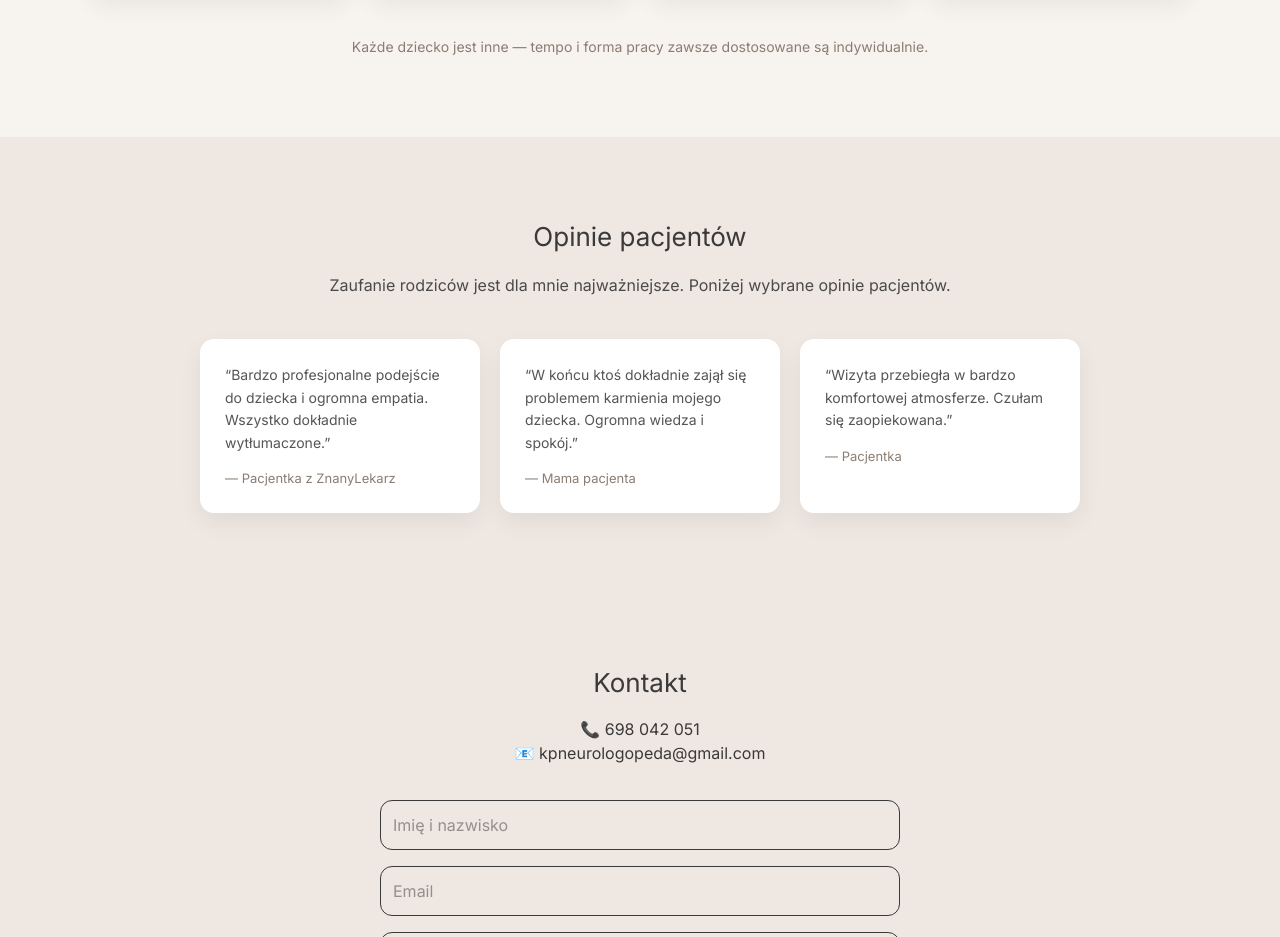
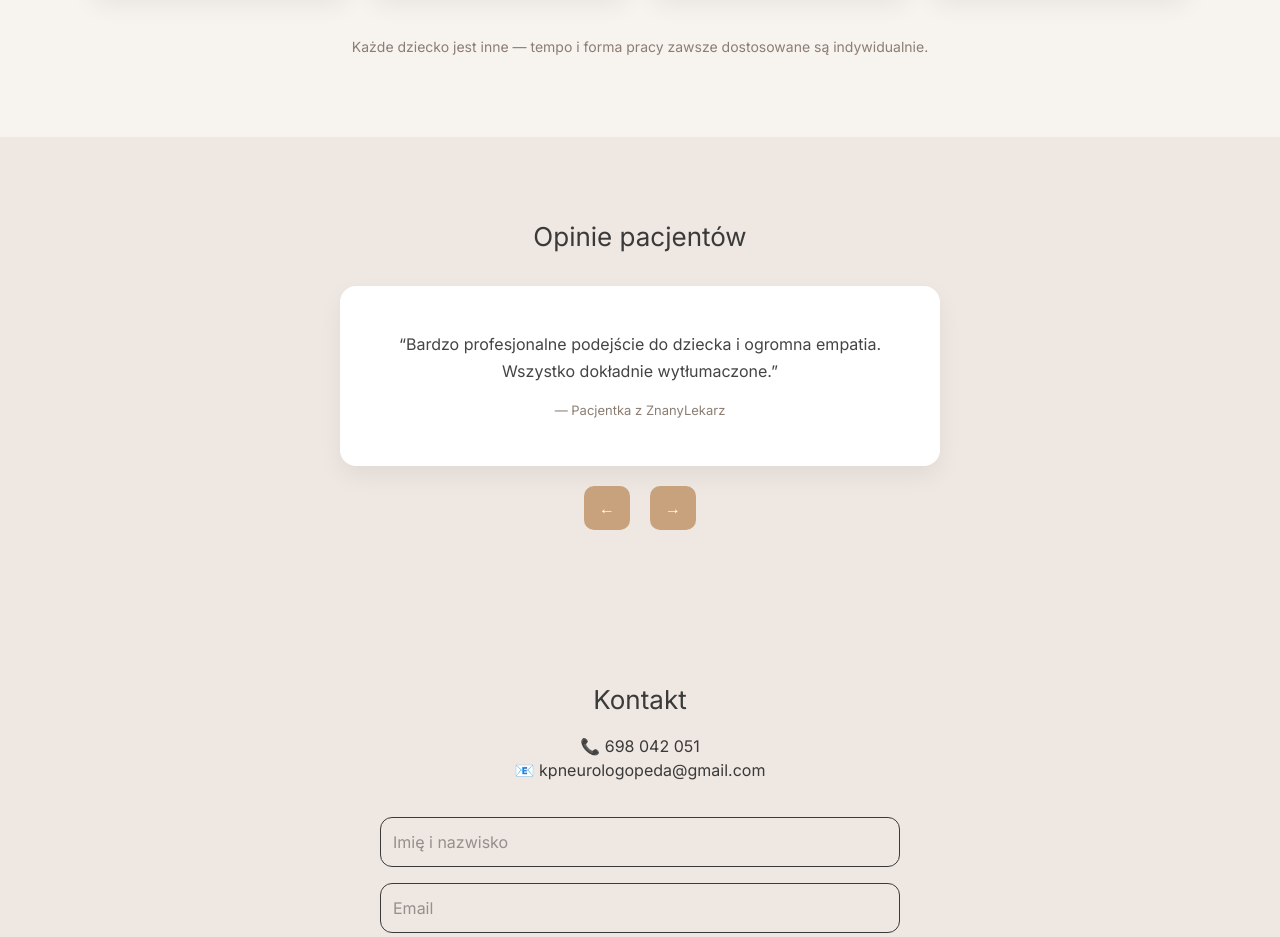
Before and after one commit to mateuszpuchala86-bit/neurologopeda-site, a Next.js app: page / in a window 1280 px wide. Shown: the part 3260-4197 px from the top of the page. Built offline with nearby package versions, Linux system fonts and the light colour scheme.

Commit message:
add reviews slider component

```diff
--- a/src/app/page.js
+++ b/src/app/page.js
@@ -1,4 +1,5 @@
 import ContactForm from "../components/ContactForm";
+import ReviewsSection from "../components/ReviewsSection";
 
 export default function Home() {
   return (
@@ -330,76 +331,9 @@ export default function Home() {
   </p>
 
 </section>
-<section style={{
-  background: "#EFE7E1",
-  padding: "80px 20px",
-  textAlign: "center"
-}}>
+<ReviewsSection />
 
-  <h2 style={{ fontSize: "26px", marginBottom: "15px" }}>
-    Opinie pacjentów
-  </h2>
 
-  <p style={{
-    maxWidth: "700px",
-    margin: "0 auto 40px",
-    lineHeight: "1.8",
-    fontSize: "16px",
-    color: "#4A4A4A"
-  }}>
-    Zaufanie rodziców jest dla mnie najważniejsze. Poniżej wybrane opinie pacjentów.
-  </p>
-
-  <div style={{
-    display: "flex",
-    flexWrap: "wrap",
-    justifyContent: "center",
-    gap: "20px"
-  }}>
-
-    {[
-      {
-        text: "Bardzo profesjonalne podejście do dziecka i ogromna empatia. Wszystko dokładnie wytłumaczone.",
-        name: "Pacjentka z ZnanyLekarz"
-      },
-      {
-        text: "W końcu ktoś dokładnie zajął się problemem karmienia mojego dziecka. Ogromna wiedza i spokój.",
-        name: "Mama pacjenta"
-      },
-      {
-        text: "Wizyta przebiegła w bardzo komfortowej atmosferze. Czułam się zaopiekowana.",
-        name: "Pacjentka"
-      }
-    ].map((item, i) => (
-      <div key={i} style={{
-        background: "white",
-        padding: "25px",
-        borderRadius: "14px",
-        width: "280px",
-        boxShadow: "0 10px 25px rgba(0,0,0,0.06)",
-        textAlign: "left"
-      }}>
-        <p style={{
-          fontSize: "14px",
-          lineHeight: "1.6",
-          color: "#555"
-        }}>
-          “{item.text}”
-        </p>
-
-        <p style={{
-          marginTop: "15px",
-          fontSize: "13px",
-          color: "#8B7D73"
-        }}>
-          — {item.name}
-        </p>
-      </div>
-    ))}
-
-  </div>
-
-</section>
       {/* KONTAKT */}
       <section id="kontakt" style={{
         background: "#EFE7E1",
--- /dev/null
+++ b/src/components/ReviewsSection.jsx
@@ -0,0 +1,84 @@
+"use client";
+
+import { useState } from "react";
+
+export default function ReviewsSection() {
+  const reviews = [
+    {
+      text: "Bardzo profesjonalne podejście do dziecka i ogromna empatia. Wszystko dokładnie wytłumaczone.",
+      name: "Pacjentka z ZnanyLekarz"
+    },
+    {
+      text: "W końcu ktoś dokładnie zajął się problemem karmienia mojego dziecka. Ogromna wiedza i spokój.",
+      name: "Mama pacjenta"
+    },
+    {
+      text: "Wizyta przebiegła w bardzo komfortowej atmosferze. Czułam się zaopiekowana.",
+      name: "Pacjentka"
+    }
+  ];
+
+  const [index, setIndex] = useState(0);
+
+  const prev = () => {
+    setIndex((i) => (i === 0 ? reviews.length - 1 : i - 1));
+  };
+
+  const next = () => {
+    setIndex((i) => (i === reviews.length - 1 ? 0 : i + 1));
+  };
+
+  return (
+    <section style={{
+      background: "#EFE7E1",
+      padding: "80px 20px",
+      textAlign: "center"
+    }}>
+
+      <h2 style={{ fontSize: "26px", marginBottom: "30px" }}>
+        Opinie pacjentów
+      </h2>
+
+      <div style={{
+        maxWidth: "600px",
+        margin: "0 auto",
+        background: "white",
+        padding: "30px",
+        borderRadius: "16px",
+        boxShadow: "0 10px 25px rgba(0,0,0,0.06)",
+        minHeight: "180px",
+        display: "flex",
+        flexDirection: "column",
+        justifyContent: "center"
+      }}>
+
+        <p style={{ fontSize: "16px", lineHeight: "1.7", color: "#444" }}>
+          “{reviews[index].text}”
+        </p>
+
+        <p style={{ marginTop: "15px", fontSize: "13px", color: "#8B7D73" }}>
+          — {reviews[index].name}
+        </p>
+
+      </div>
+
+      {/* NAWIGACJA */}
+      <div style={{ marginTop: "20px" }}>
+        <button onClick={prev} style={btnStyle}>←</button>
+        <button onClick={next} style={btnStyle}>→</button>
+      </div>
+
+    </section>
+  );
+}
+
+const btnStyle = {
+  background: "#C8A27C",
+  color: "white",
+  border: "none",
+  padding: "10px 15px",
+  margin: "0 10px",
+  borderRadius: "10px",
+  cursor: "pointer",
+  fontSize: "16px"
+};
```
